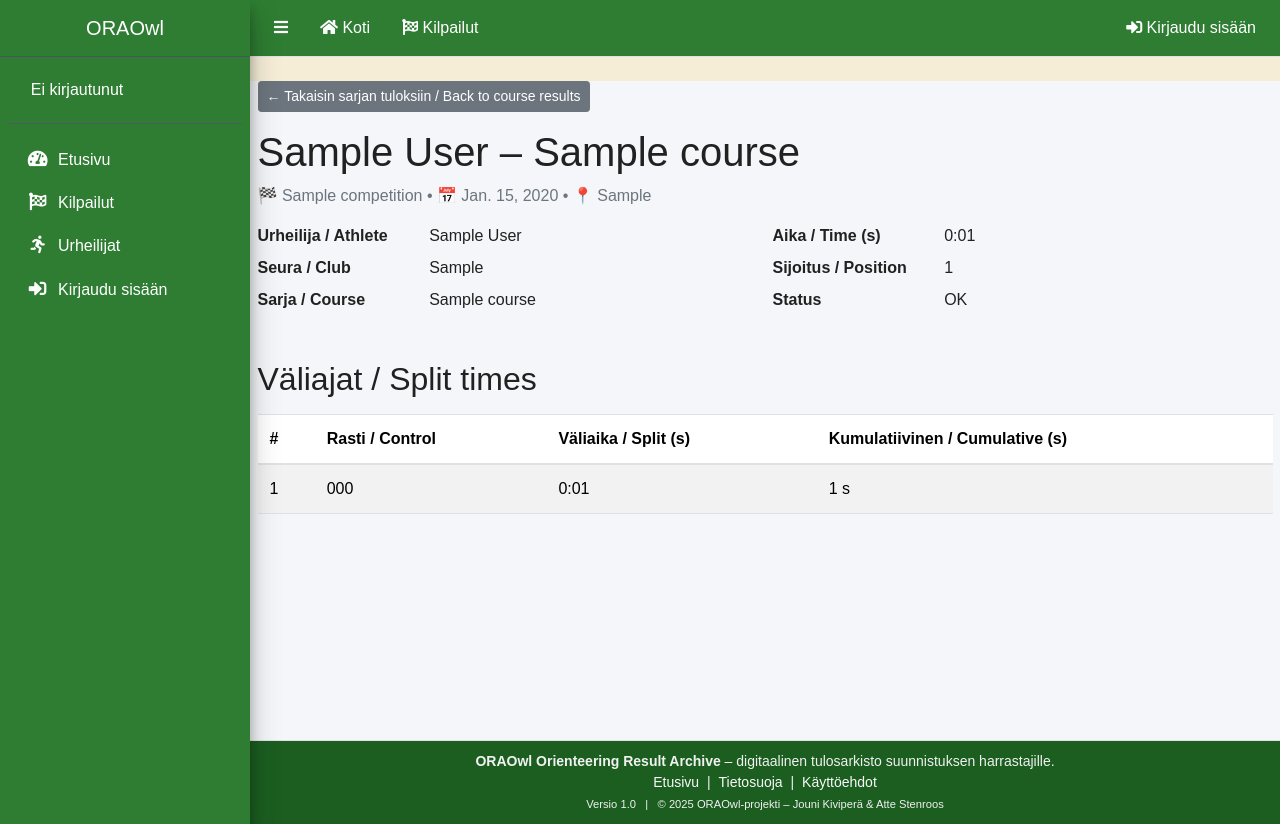
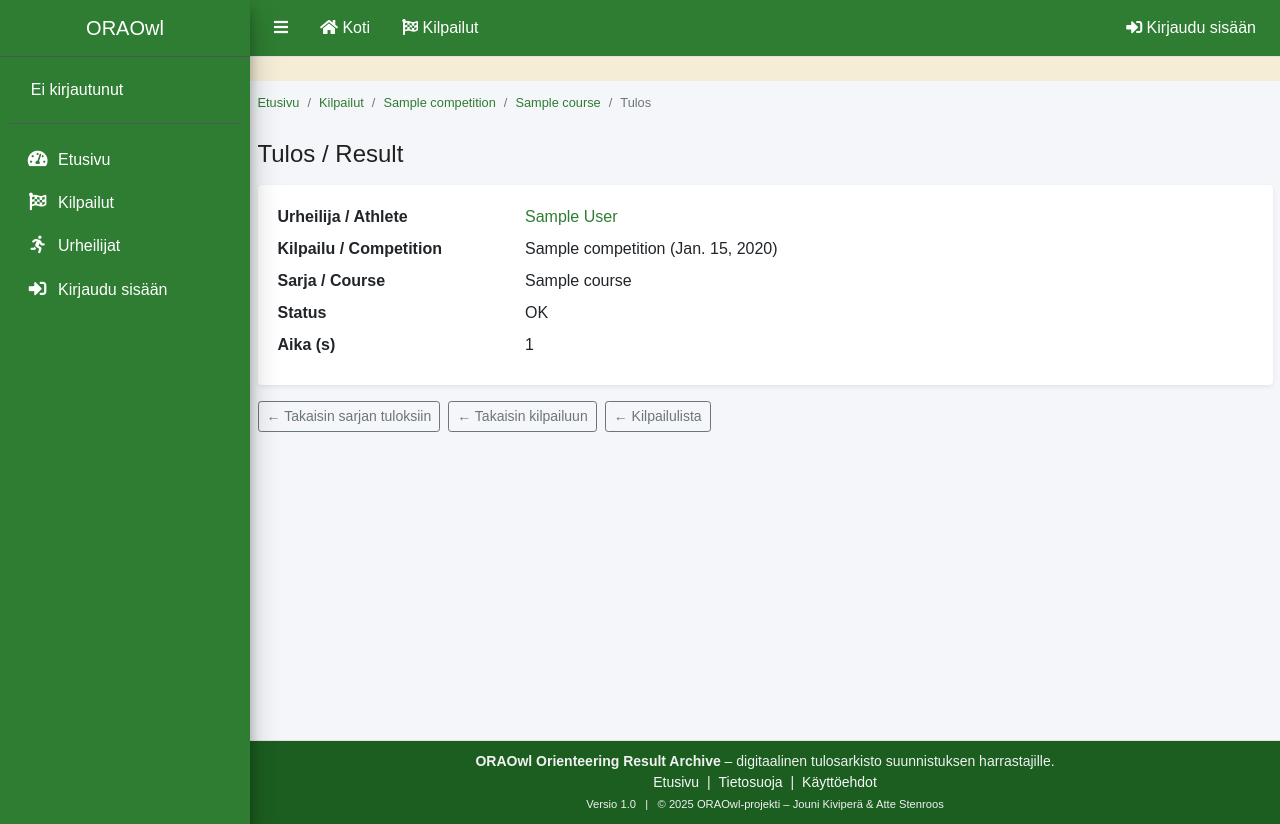
Before and after one commit to jounikivi/oraowl, a Django app: template oraw_app/templates/oraw_app/competitions/result_detail.html in a window 1280 px wide. Run offline with Django 5.2, Linux system fonts and the light colour scheme; the template is opened without the code that fills it: values that come from a table or form of the project are taken from there, others are empty; tables that the repository leaves empty hold one stand-in row (values such as "Sample post"); style sheets or scripts are compiled from the project's sources; some libraries are stand-ins or nearby versions.

Commit message:
päivityksiä

```diff
--- a/oraw_app/templates/oraw_app/competitions/result_detail.html
+++ b/oraw_app/templates/oraw_app/competitions/result_detail.html
@@ -1,110 +1,114 @@
 {# oraw_app/templates/oraw_app/competitions/result_detail.html #}
 {% extends "oraw_app/base.html" %}
-{% load time_filters %}
 
-{% block title %}
-  {{ competition.name }} – {{ course.name }} – {{ athlete.display_name }}
-{% endblock %}
+{% block title %}Tulos – {{ result }}{% endblock %}
 
 {% block content %}
 <div class="container my-4">
-  <a
-    href="{% url 'oraw_app:course_results' competition.id course.id %}"
-    class="btn btn-secondary btn-sm mb-3"
-  >
-    ← Takaisin sarjan tuloksiin / Back to course results
-  </a>
 
-  <h1 class="mb-2">
-    {{ athlete.display_name }} – {{ course.name }}
+  <!-- Breadcrumb -->
+  <nav aria-label="breadcrumb" class="mb-3">
+    <ol class="breadcrumb small bg-transparent px-0 mb-0">
+      <li class="breadcrumb-item">
+        <a href="{% url 'oraw_app:home' %}">Etusivu</a>
+      </li>
+      <li class="breadcrumb-item">
+        <a href="{% url 'oraw_app:competition_list' %}">Kilpailut</a>
+      </li>
+      {% if competition %}
+        <li class="breadcrumb-item">
+          <a href="{% url 'oraw_app:competition_detail' competition.pk %}">
+            {{ competition.name }}
+          </a>
+        </li>
+      {% endif %}
+      {% if course %}
+        <li class="breadcrumb-item">
+          <a href="{% url 'oraw_app:course_results' competition_id=competition.pk course_id=course.pk %}">
+            {{ course.name }}
+          </a>
+        </li>
+      {% endif %}
+      <li class="breadcrumb-item active" aria-current="page">
+        Tulos
+      </li>
+    </ol>
+  </nav>
+
+  <h1 class="h4 mb-3">
+    Tulos / Result
   </h1>
 
-  <p class="text-muted mb-3">
-    🏁 {{ competition.name }}
-    {% if competition.date %} • 📅 {{ competition.date }}{% endif %}
-    {% if competition.location %} • 📍 {{ competition.location }}{% endif %}
-  </p>
+  <div class="card shadow-sm mb-3">
+    <div class="card-body">
+      <dl class="row mb-0">
+        <dt class="col-sm-3">Urheilija / Athlete</dt>
+        <dd class="col-sm-9">
+          {% if result.athlete %}
+            <a href="{% url 'oraw_app:athletes_detail' result.athlete.pk %}">
+              {{ result.athlete }}
+            </a>
+          {% else %}
+            (Tuntematon)
+          {% endif %}
+        </dd>
 
-  <div class="row mb-4">
-    <div class="col-md-6">
-      <dl class="row">
-        <dt class="col-sm-4">Urheilija / Athlete</dt>
-        <dd class="col-sm-8">{{ athlete.display_name }}</dd>
-
-        <dt class="col-sm-4">Seura / Club</dt>
-        <dd class="col-sm-8">{{ athlete.club|default:"-" }}</dd>
-
-        <dt class="col-sm-4">Sarja / Course</dt>
-        <dd class="col-sm-8">{{ course.name }}</dd>
-      </dl>
-    </div>
-    <div class="col-md-6">
-      <dl class="row">
-        <dt class="col-sm-4">Aika / Time (s)</dt>
-        <dd class="col-sm-8">
-          {% if result.finish_time_s %}
-            {{ result.finish_time_s|format_seconds }}
+        <dt class="col-sm-3">Kilpailu / Competition</dt>
+        <dd class="col-sm-9">
+          {% if competition %}
+            {{ competition.name }}
+            {% if competition.date %}
+              ({{ competition.date }})
+            {% endif %}
           {% else %}
             –
           {% endif %}
         </dd>
 
-        <dt class="col-sm-4">Sijoitus / Position</dt>
-        <dd class="col-sm-8">
-          {% if result.position %}
-            {{ result.position }}
+        <dt class="col-sm-3">Sarja / Course</dt>
+        <dd class="col-sm-9">
+          {% if course %}
+            {{ course.name }}
           {% else %}
             –
           {% endif %}
         </dd>
 
-        <dt class="col-sm-4">Status</dt>
-        <dd class="col-sm-8">{{ result.status }}</dd>
+        <dt class="col-sm-3">Status</dt>
+        <dd class="col-sm-9">
+          {{ result.status }}
+        </dd>
+
+        <dt class="col-sm-3">Aika (s)</dt>
+        <dd class="col-sm-9">
+          {% if result.finish_time_s %}
+            {{ result.finish_time_s }}
+          {% else %}
+            –
+          {% endif %}
+        </dd>
       </dl>
     </div>
   </div>
 
-  <h2 class="mb-3">
-    Väliajat / Split times
-  </h2>
+  <div class="d-flex gap-2">
+    {% if course and competition %}
+      <a href="{% url 'oraw_app:course_results' competition_id=competition.pk course_id=course.pk %}"
+         class="btn btn-outline-secondary btn-sm">
+        ← Takaisin sarjan tuloksiin
+      </a>
+    {% endif %}
+    {% if competition %}
+      <a href="{% url 'oraw_app:competition_detail' competition.pk %}"
+         class="btn btn-outline-secondary btn-sm">
+        ← Takaisin kilpailuun
+      </a>
+    {% endif %}
+    <a href="{% url 'oraw_app:competition_list' %}"
+       class="btn btn-outline-secondary btn-sm">
+      ← Kilpailulista
+    </a>
+  </div>
 
-  {% if splits %}
-    <table class="table table-striped table-hover align-middle">
-      <thead>
-        <tr>
-          <th>#</th>
-          <th>Rasti / Control</th>
-          <th>Väliaika / Split (s)</th>
-          <th>Kumulatiivinen / Cumulative (s)</th>
-        </tr>
-      </thead>
-      <tbody>
-        {% for split in splits %}
-          <tr>
-            <td>{{ split.seq }}</td>
-            <td>{{ split.control_code|default:"-" }}</td>
-            <td>
-              {% if split.split_time_s is not None %}
-                {{ split.split_time_s |format_seconds }}
-              {% else %}
-                –
-              {% endif %}
-            </td>
-            <td>
-              {% if split.cum_time_s is not None %}
-                {{ split.cum_time_s }} s
-              {% else %}
-                –
-              {% endif %}
-            </td>
-          </tr>
-        {% endfor %}
-      </tbody>
-    </table>
-  {% else %}
-    <p class="text-muted">
-      Ei väliaikoja tälle tulokselle. / No split times for this result.
-    </p>
-  {% endif %}
 </div>
 {% endblock %}
```
Also changed, not shown: oraw_app/templates/oraw_app/competitions/competition_detail.html (+82 -31 lines), oraw_app/templates/oraw_app/competitions/competition_list.html (+21 -44 lines), oraw_app/templates/oraw_app/competitions/course_results.html (+80 -112 lines), README_Tietokanta_ja_Tietosuoja.md.
